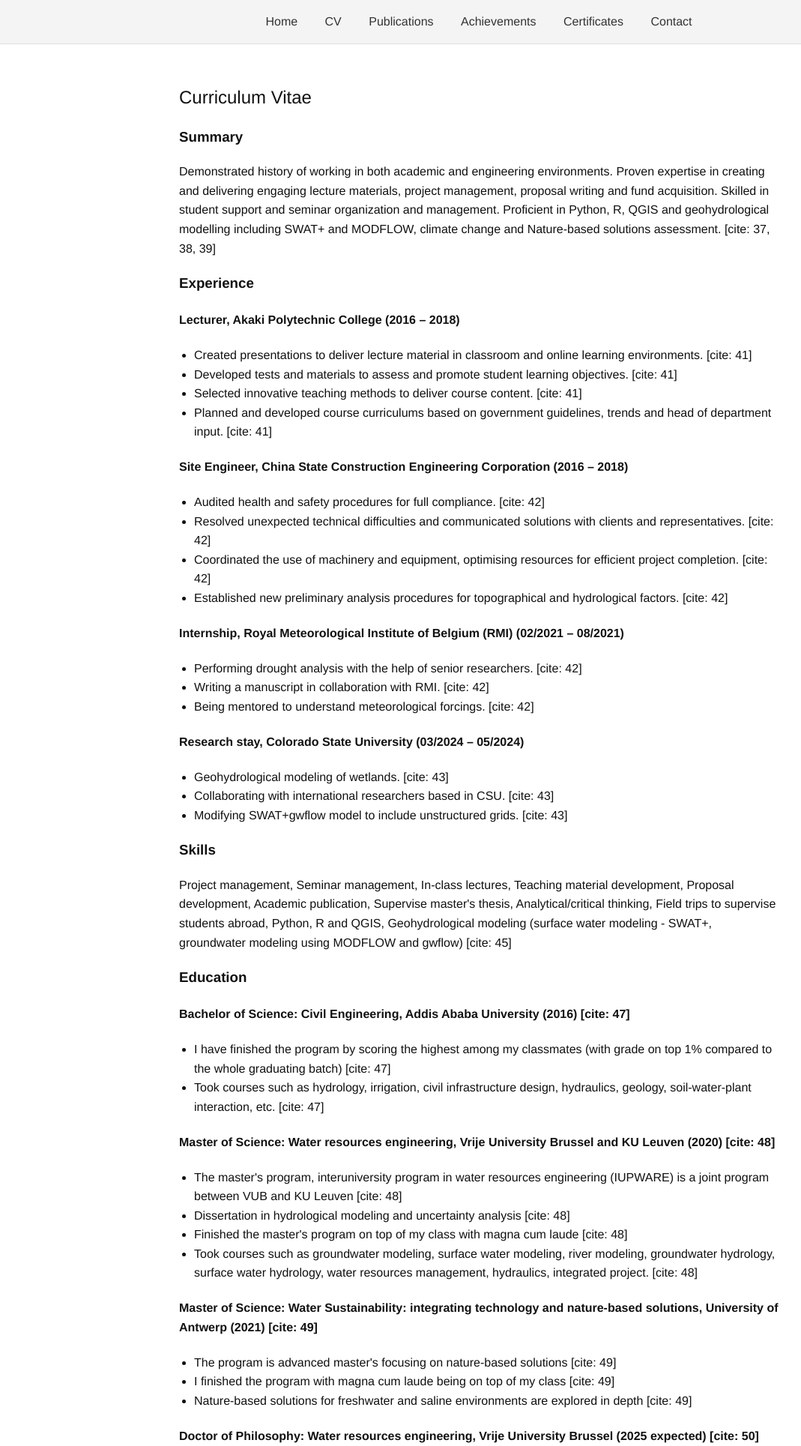
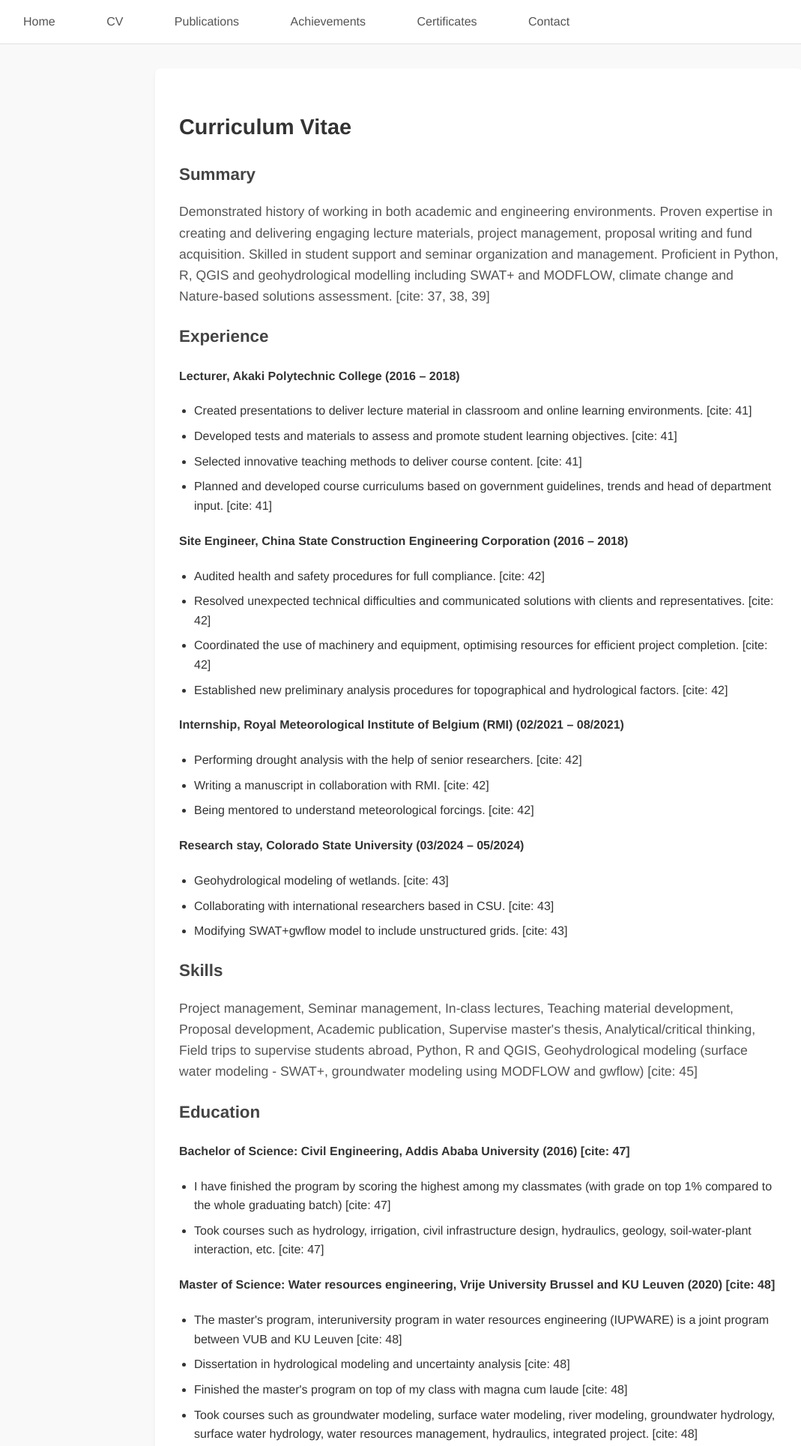
Before and after one commit to estifanosYimer/estifanos-website, a Flask app: page /cv in a window 1280 px wide. Shown: the top 1929 px of the page at 75% size, without its empty margins (1-1070 px from the left). Run offline with Flask 3, Linux system fonts and the light colour scheme.

Commit message:
Add files via upload

```diff
--- a/static/style.css
+++ b/static/style.css
@@ -2,44 +2,155 @@ body {
     font-family: 'Helvetica Neue', Helvetica, Arial, sans-serif;
     margin: 0;
     padding: 0;
-    background: #fff;
-    color: #111;
+    background: #f9f9f9; /* Light gray background */
+    color: #333;
     line-height: 1.6;
 }
 
 nav {
-    background: #f4f4f4;
-    padding: 1rem;
-    text-align: center;
-    border-bottom: 1px solid #ddd;
+    background: #fff;
+    padding: 1rem 0; /* Reduced vertical padding */
+    text-align: left; /* Left align nav */
+    border-bottom: 1px solid #e1e1e1;
 }
 
 nav a {
     margin: 0 1rem;
+    padding: 0.5rem 1rem; /* Add padding to nav items */
     text-decoration: none;
-    color: #333;
+    color: #555;
     font-weight: 500;
+    border-radius: 0.25rem; /* Rounded corners for nav items */
+    transition: background-color 0.2s ease-in-out, color 0.2s ease-in-out;
 }
 
 nav a:hover {
-    text-decoration: underline;
+    background-color: #f0f0f0; /* Lighter background on hover */
+    color: #007acc;
 }
 
 main {
     padding: 2rem;
     max-width: 800px;
-    margin: auto;
+    margin: 2rem auto; /* Add margin top and bottom */
+    background: #fff;
+    border-radius: 0.5rem;
+    box-shadow: 0 0.2rem 0.4rem rgba(0, 0, 0, 0.05);
 }
 
-h1, h2 {
-    font-weight: normal;
-    margin-bottom: 0.5rem;
+h1 {
+    font-size: 2.2rem;
+    font-weight: 600;
+    color: #222;
+    margin-bottom: 1rem;
+    border-bottom: 2px solid #ccc;
+    padding-bottom: 0.5rem;
+    text-align: left; /* Left align h1 */
+
 }
 
-ul {
+h2 {
+    font-size: 1.8rem;
+    font-weight: 600;
+    color: #333;
+    margin-bottom: 1rem;
+    text-align: left; /* Left align h2 */
+
+}
+
+h3 {
+    font-size: 1.4rem;
+    font-weight: 600;
+    color: #444;
+    margin-bottom: 0.75rem;
+    text-align: left; /* Left align h3 */
+
+}
+
+p {
+    font-size: 1.1rem;
+    color: #555;
+    margin-bottom: 1rem;
+    text-align: left; /* Left align p */
+
+}
+
+ul, ol {
     padding-left: 1.25rem;
+    margin-bottom: 1rem;
+    text-align: left; /* Left align lists */
+
+}
+
+li {
+    margin-bottom: 0.5rem;
 }
 
 a {
     color: #007acc;
+    text-decoration: none;
+    transition: color 0.2s ease-in-out;
 }
+
+a:hover {
+    color: #00568c;
+    text-decoration: underline;
+}
+
+/* Table styles (if you use tables) */
+table {
+    width: 100%;
+    border-collapse: collapse;
+    margin-bottom: 1rem;
+}
+
+th, td {
+    padding: 0.75rem;
+    text-align: left;
+    border-bottom: 1px solid #ddd;
+}
+
+th {
+    background-color: #f0f0f0;
+    font-weight: bold;
+}
+
+/* Form styles (if you use forms) */
+form {
+    margin-bottom: 1rem;
+    text-align: left; /* Left align form */
+
+}
+
+label {
+    display: block;
+    margin-bottom: 0.5rem;
+    font-weight: 500;
+    color: #444;
+}
+
+input[type="text"],
+input[type="email"],
+textarea {
+    width: 100%;
+    padding: 0.75rem;
+    margin-bottom: 1rem;
+    border: 1px solid #ccc;
+    border-radius: 0.25rem;
+    font-size: 1rem;
+}
+
+input[type="submit"] {
+    background-color: #007acc;
+    color: white;
+    padding: 0.75rem 1.5rem;
+    border: none;
+    border-radius: 0.25rem;
+    cursor: pointer;
+    font-size: 1rem;
+    transition: background-color 0.2s ease-in-out;
+}
+
+input[type="submit"]:hover {
+    background-color: #00568c;
+}
```
